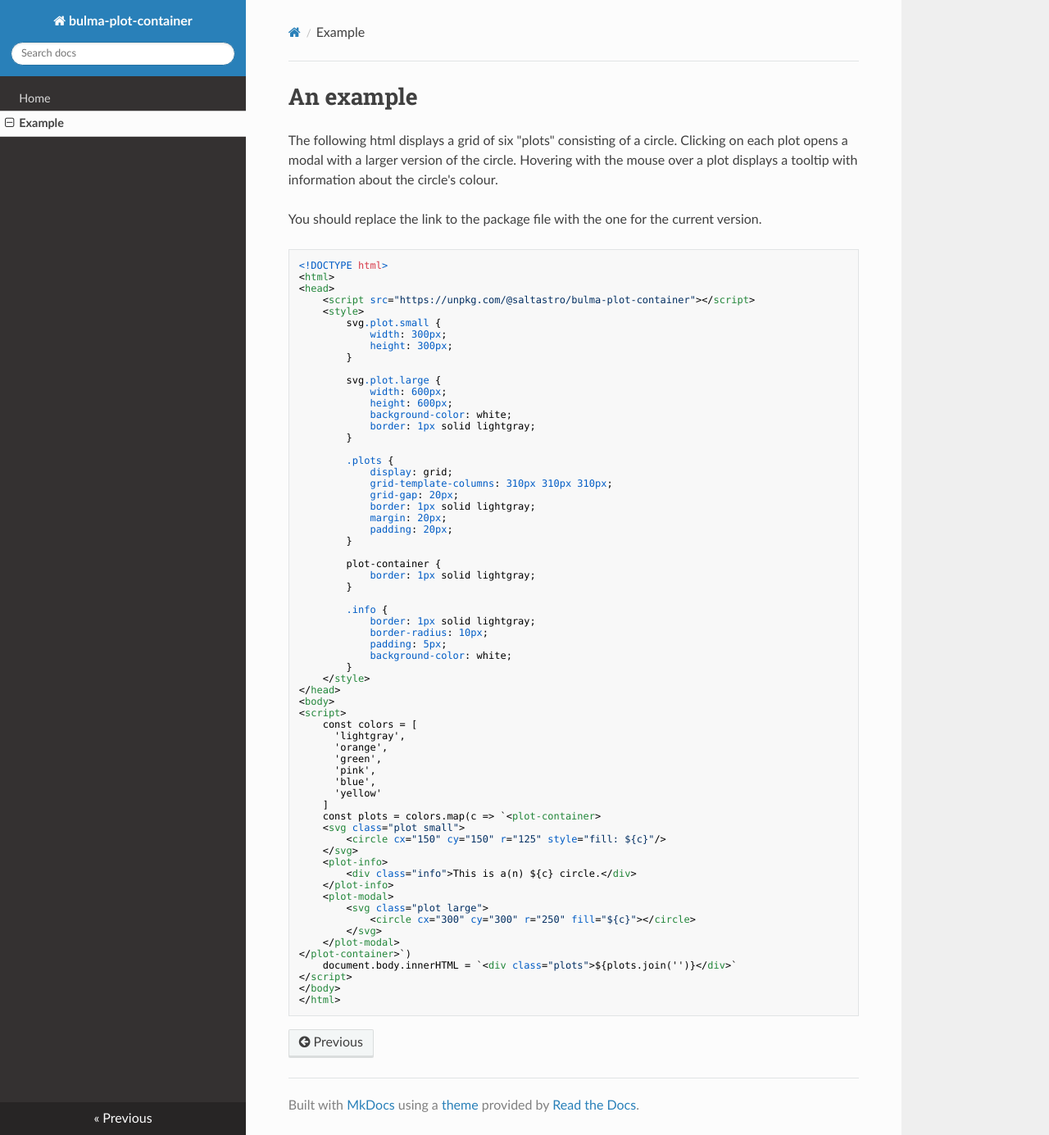
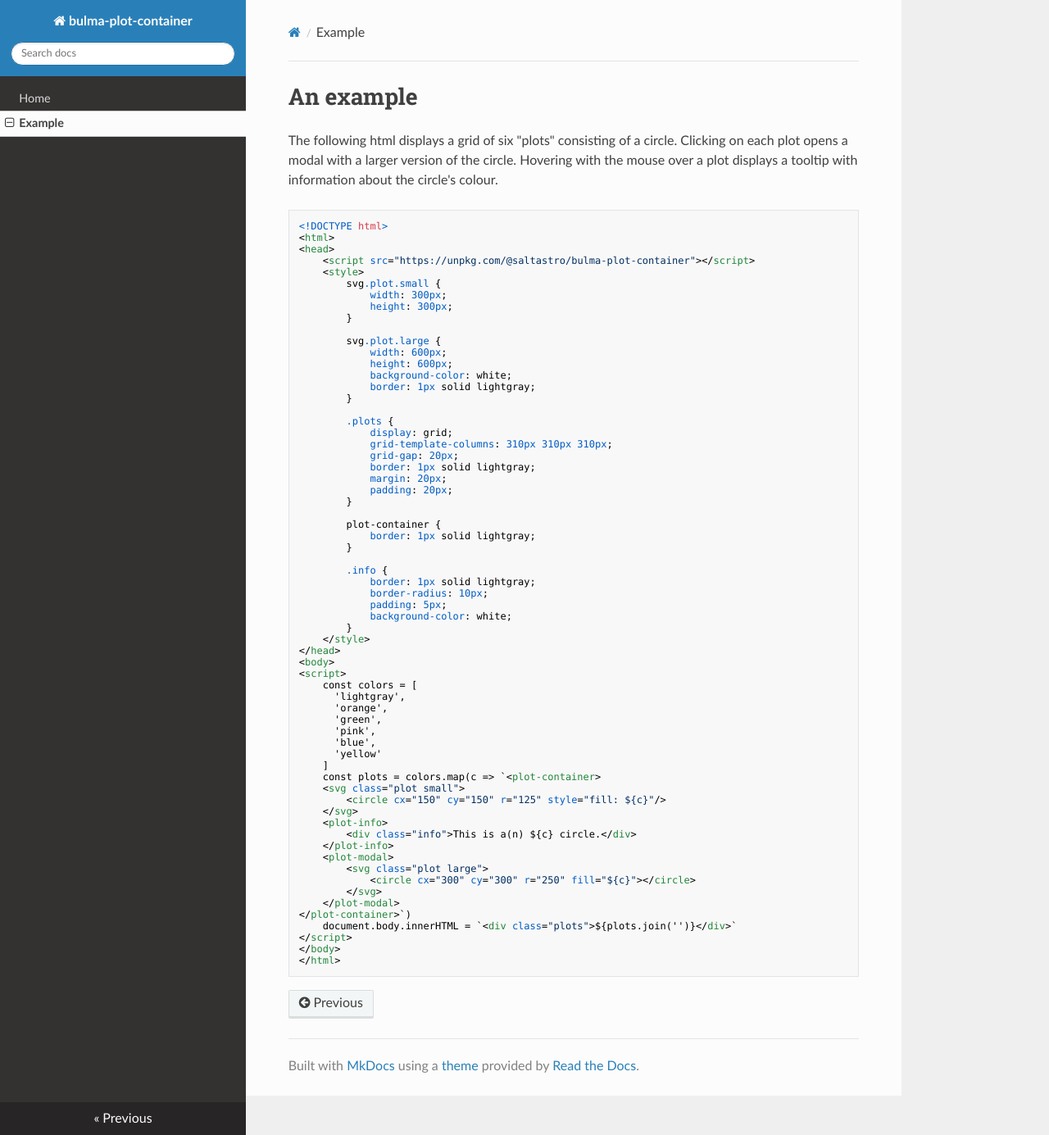
Before and after one commit to saltastro/bulma-plot-container, an MkDocs documentation site: the page built from docs/example.md, in a window 1280 px wide and 1385 px high. Shown: the whole window at 82% size. Built offline with MkDocs 1.6.1, drawn with Linux system fonts in a browser that asks for light colours; nearby versions of some CDN libraries.

Commit message:
fixed documentation

````diff
--- a/docs/example.md
+++ b/docs/example.md
@@ -1,8 +1,6 @@
 # An example
 
 The following html displays a grid of six "plots" consisting of a circle. Clicking on each plot opens a modal with a larger version of the circle. Hovering with the mouse over a plot displays a tooltip with information about the circle's colour.
-
-You should replace the link to the package file with the one for the current version.
 
 ```html
 <!DOCTYPE html>
````
